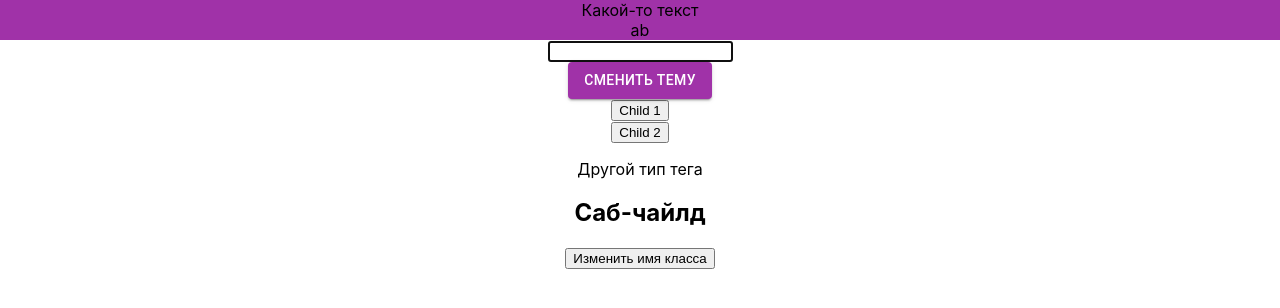
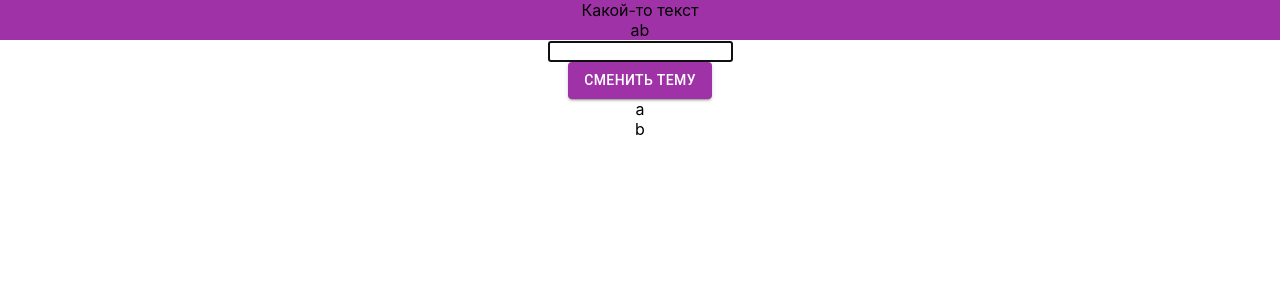
Before and after one commit to Lera2022/React, a React (Create React App) app in the folder lesson3/: page / in a window 1280 px wide. Shown: the top 308 px of the page. Built offline with nearby package versions, Linux system fonts and the light colour scheme.

Commit message:
3 lesson modified

```diff
--- a/lesson3/src/App.js
+++ b/lesson3/src/App.js
@@ -1,3 +1,5 @@
+// 31
+
 import { useTheme } from '@emotion/react';
 import { Checkbox, createTheme, FormControl, FormControlLabel, FormGroup, ThemeProvider } from '@mui/material';
 import Button from '@mui/material/Button';
@@ -52,7 +54,12 @@ function App() {
         <InputAutoFocus data={obj}/>
         <Button variant="contained" onClick={()=>{setIsDark(pervstate => !pervstate)}}>Сменить тему</Button>
 
-        <RenderTree/>
+        {/* <RenderTree/> */}
+
+        {
+          ['a', 'b'].map((e,i)=><div key={i}>{e}</div>)
+        }
+
       </div>
     </ThemeProvider>
   );
```
